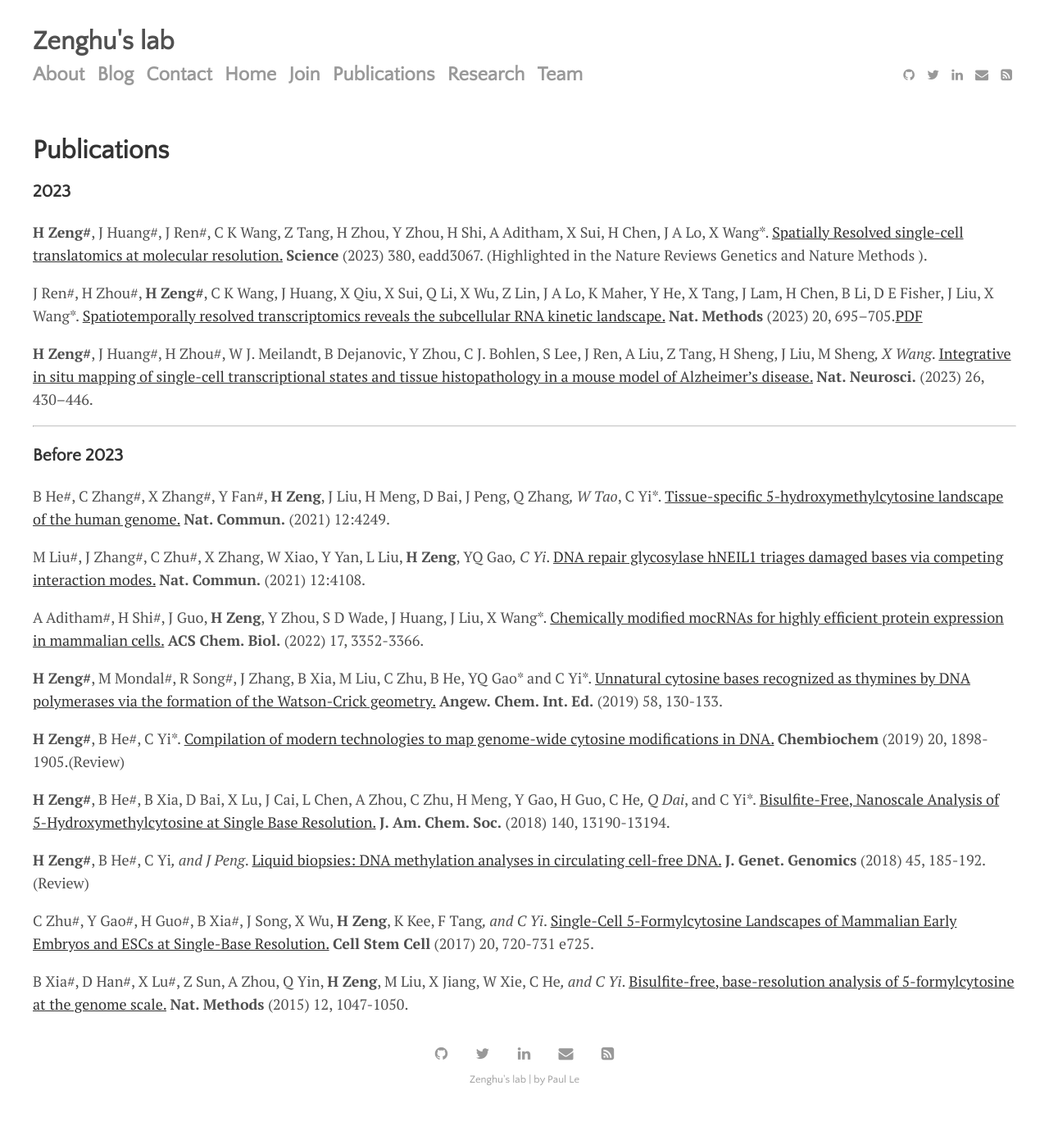
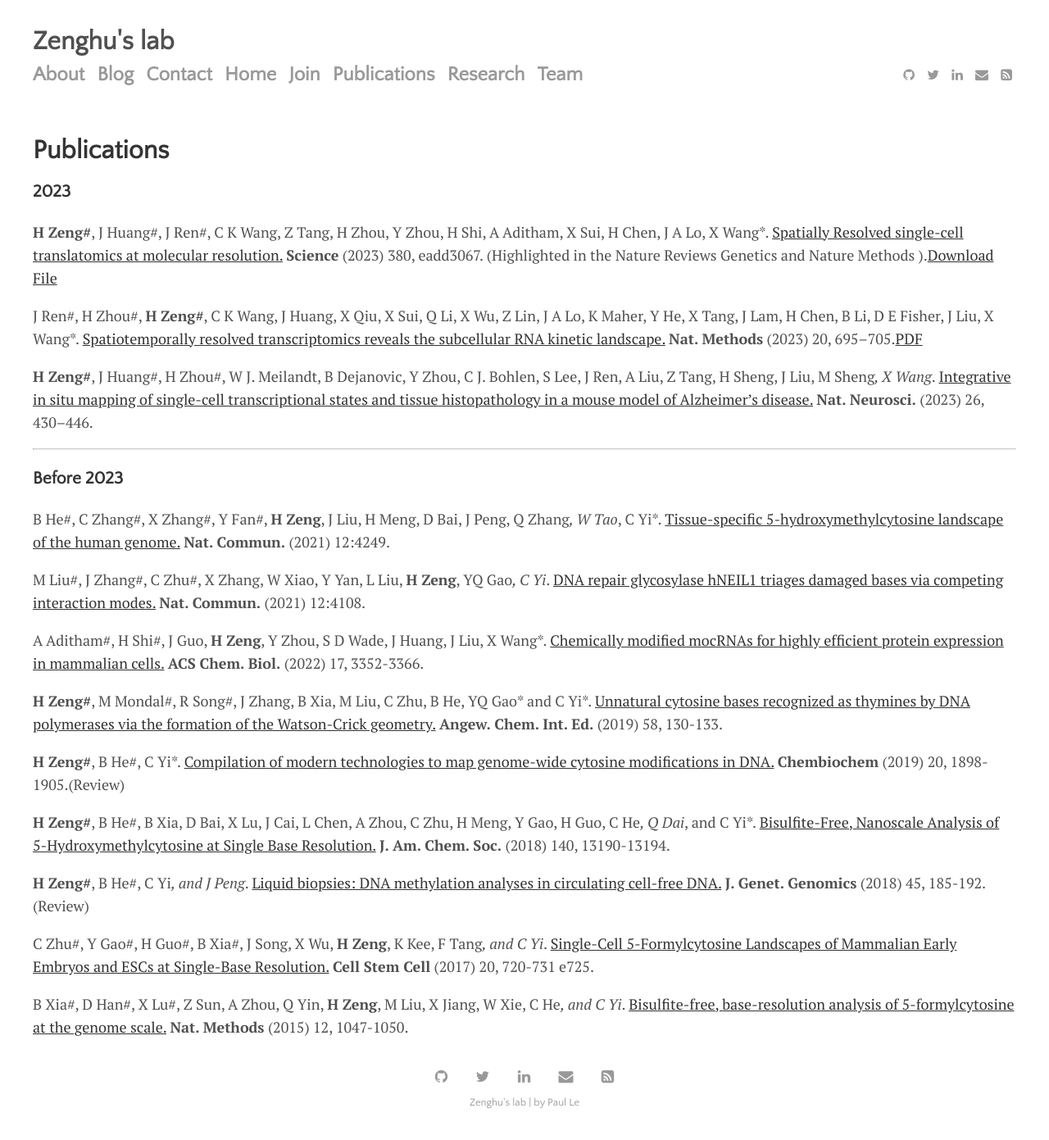
Before and after one commit to ZenghuPKU/zenghupku.github.io, a Jekyll site: the page built from menu/publications.md, in a window 1280 px wide. Shown: the whole page at 82% size. Built offline with Jekyll 4.4.1, drawn with Linux system fonts in a browser that asks for light colours; before the commit the page ends 1363 px from its top, so only the background shows below that.

Commit message:
Update publications.md

```diff
--- a/menu/publications.md
+++ b/menu/publications.md
@@ -5,7 +5,7 @@ permalink: /publications
 ---
 
 ### 2023
-**H Zeng#**, J Huang#, J Ren#, C K Wang, Z Tang, H Zhou, Y Zhou, H Shi, A Aditham, X Sui, H Chen, J A Lo, X Wang*. [Spatially Resolved single-cell translatomics at molecular resolution.](https://www.science.org/doi/10.1126/science.add3067)  **Science** (2023) 380, eadd3067. (Highlighted in the  Nature Reviews Genetics and  Nature Methods ).
+**H Zeng#**, J Huang#, J Ren#, C K Wang, Z Tang, H Zhou, Y Zhou, H Shi, A Aditham, X Sui, H Chen, J A Lo, X Wang*. [Spatially Resolved single-cell translatomics at molecular resolution.](https://www.science.org/doi/10.1126/science.add3067)  **Science** (2023) 380, eadd3067. (Highlighted in the  Nature Reviews Genetics and  Nature Methods ).[Download File](https://drive.google.com/file/d/1Ls4GLtnOkvya-dwqI2k3rFPmTij0gzNA/view?usp=drive_link)
 
 J Ren#, H Zhou#, **H Zeng#**, C K Wang, J Huang, X Qiu, X Sui, Q Li, X Wu, Z Lin, J A Lo, K Maher, Y He, X Tang, J Lam, H Chen, B Li, D E Fisher, J Liu, X Wang*. [Spatiotemporally resolved transcriptomics reveals the subcellular RNA kinetic landscape.](https://www.nature.com/articles/s41592-023-01829-8)  **Nat. Methods** (2023) 20, 695–705.[PDF](https://github.com/ZenghuPKU/zenghupku.github.io/blob/master/publicationPDF/s41467-021-24425-w.pdf)
 
```
